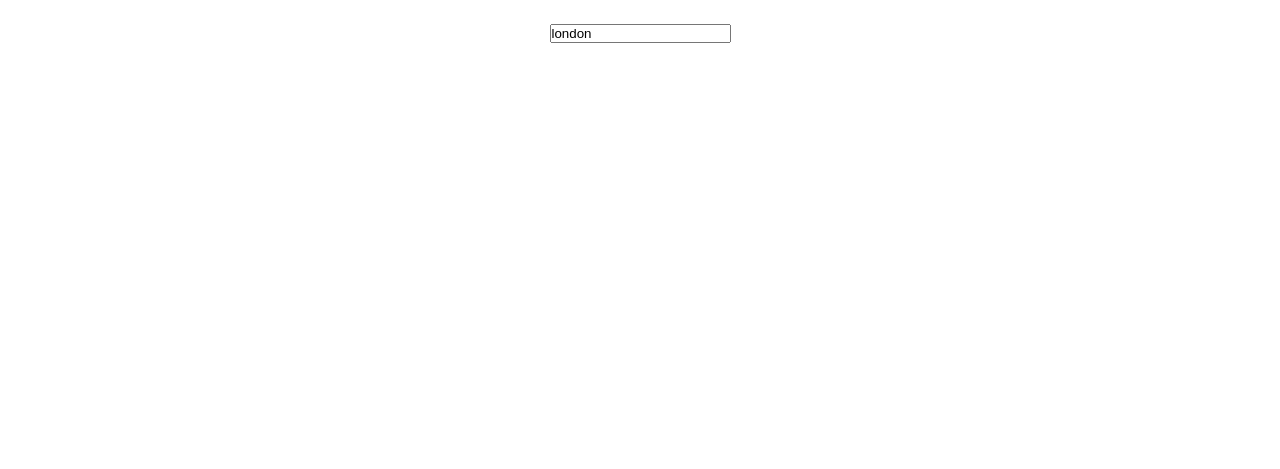
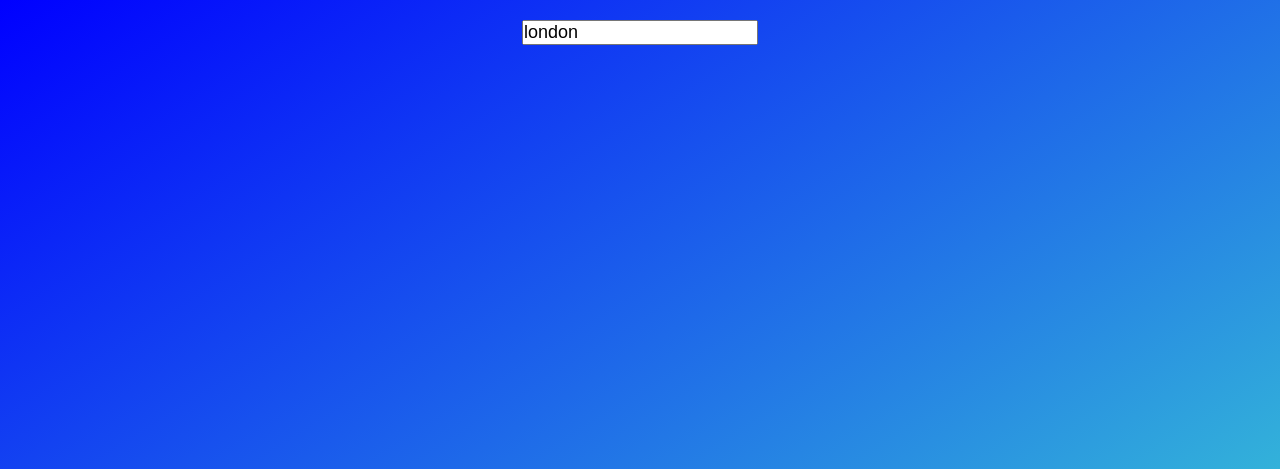
Before and after one commit to chryschi/weather-app, a website built with webpack: page src/index.html in a window 1280 px wide. Shown: the top 469 px of the page. Built offline with nearby package versions, Linux system fonts and the light colour scheme.

Commit message:
Add background and font

```diff
--- a/src/style.css
+++ b/src/style.css
@@ -1,16 +1,25 @@
+@import url("https://fonts.googleapis.com/css2?family=Arimo:ital,wght@0,400..700;1,400..700&family=Didact+Gothic&display=swap");
+
 :root {
   font-size: 20px;
+  font-family: "Arimo", sans-serif;
+  font-optical-sizing: auto;
+
+  color: aliceblue;
 }
 
 * {
   padding: 0;
   margin: 0;
+  font-size: 0.9rem;
 }
 
 html {
   min-height: 100%;
   display: flex;
   flex-direction: column;
+
+  background-image: linear-gradient(to bottom right, blue, turquoise);
 }
 
 body {
@@ -37,16 +46,19 @@ section {
 }
 
 .location {
-  font-size: 2rem;
+  font-size: 3rem;
   grid-area: location;
   align-self: center;
+  font-family: "Didact Gothic", sans-serif;
 }
 
 .currentTemp {
-  font-size: 2rem;
+  font-size: 3rem;
   grid-area: temp;
 
   align-self: center;
+
+  font-family: "Didact Gothic", sans-serif;
 }
 
 .country {
@@ -75,7 +87,8 @@ section {
   grid-template-areas:
     "location currentIcon temp"
     "country conditionText feelTemp";
-  row-gap: 4px;
+  row-gap: 10px;
+  column-gap: 50px;
 }
 
 #forecast > div {
```
